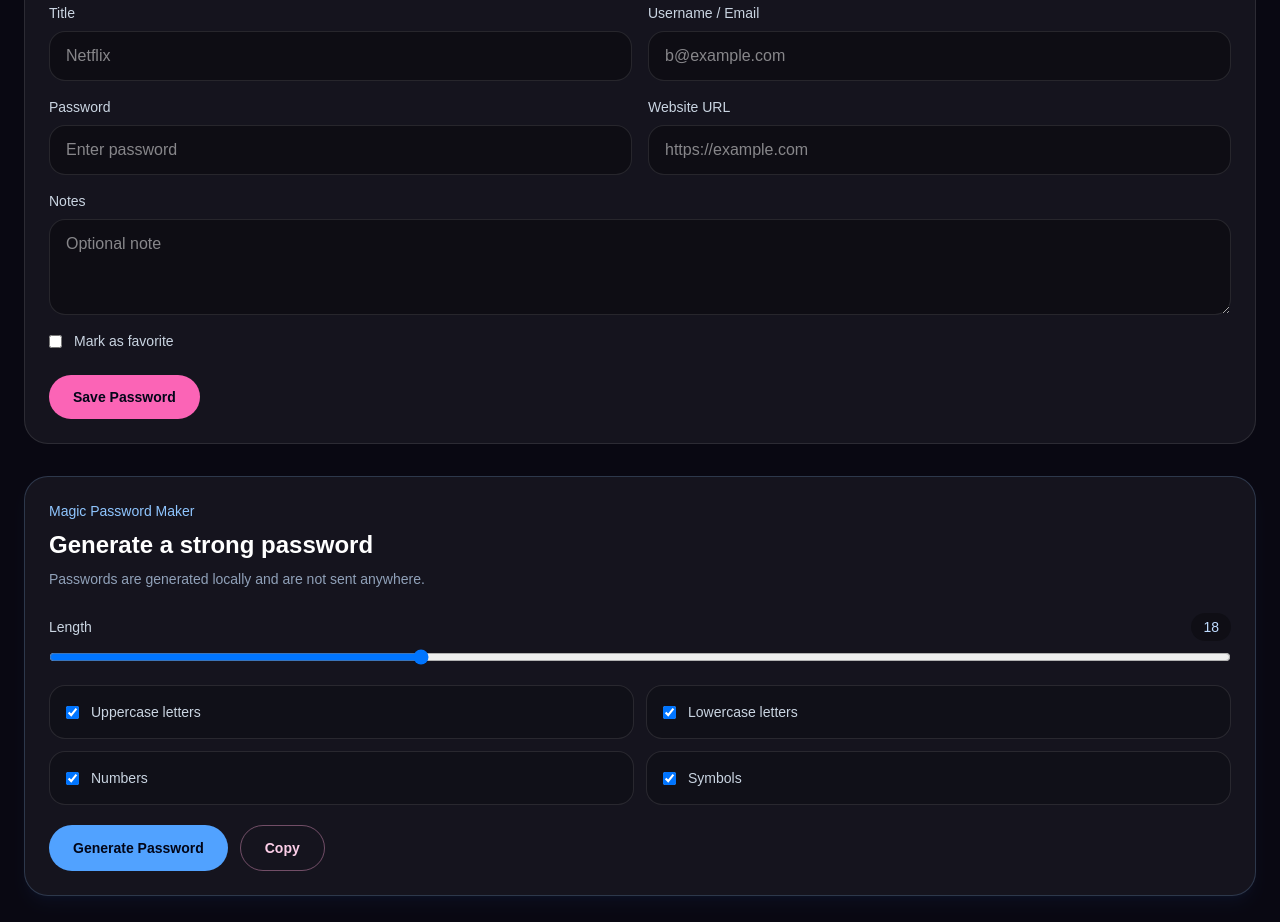
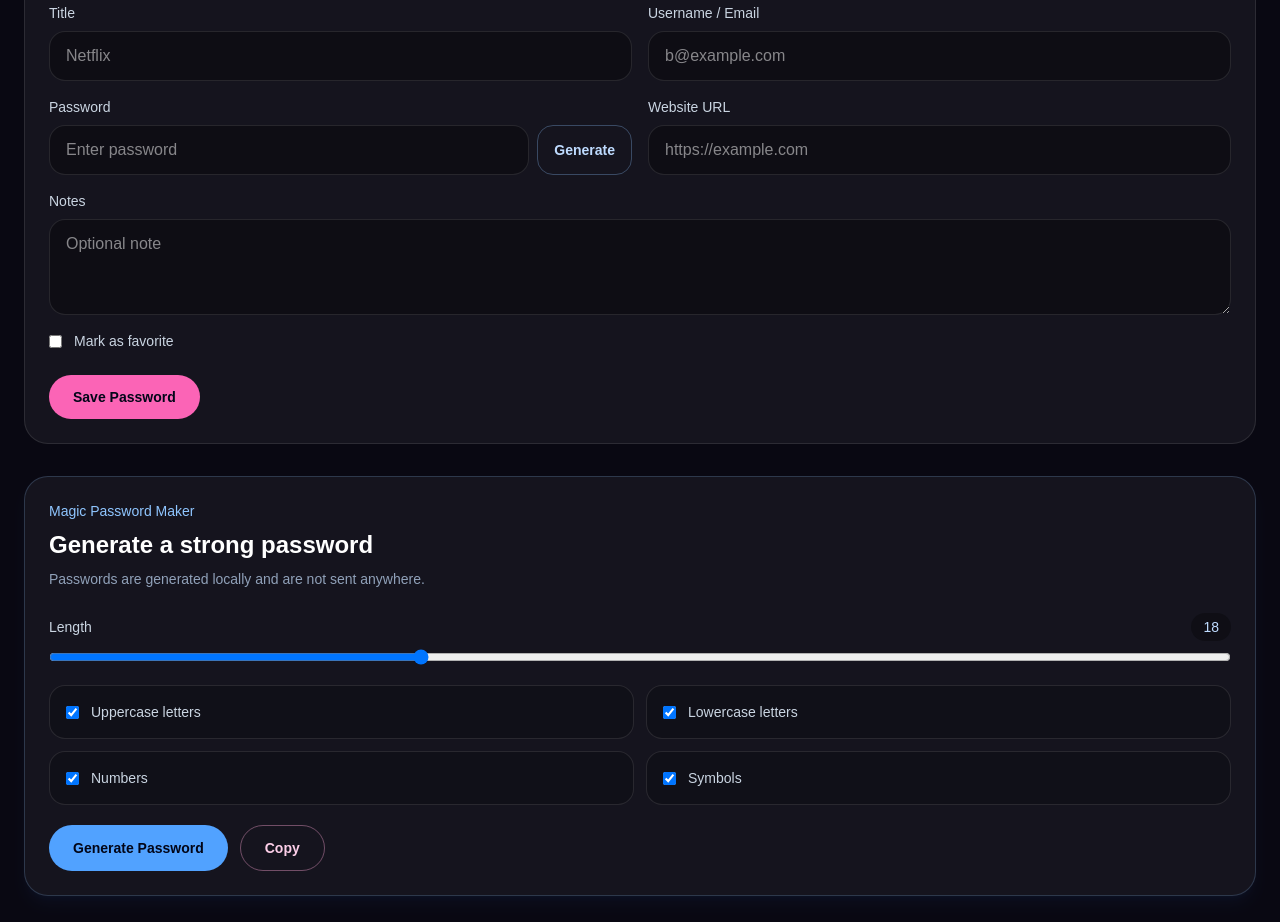
Before and after one commit to kiki-glitch/PassVault, a Next.js app: page /dashboard in a window 1280 px wide. Shown: the part 820-1742 px from the top of the page. Built offline with nearby package versions, Linux system fonts and the light colour scheme; no server answers.

Commit message:
UPdatw AddPassword Form woth generate password

```diff
--- a/src/components/vault/AddPasswordForm.tsx
+++ b/src/components/vault/AddPasswordForm.tsx
@@ -8,6 +8,7 @@ import { createVaultItem } from "@/lib/supabase/vaultItems";
 import { encryptVaultItem } from "@/lib/crypto/vaultCrypto";
 import { useVault } from "./VaultProvider";
 import type { VaultItemFormValues } from "@/types/vault";
+import { generatePassword } from "@/lib/crypto/passwordGenerator";
 
 const initialFormValues: VaultItemFormValues = {
   title: "",
@@ -54,6 +55,24 @@ export function AddPasswordForm({
       name: "B’s Main Vault",
       description: "Default vault for saved keys.",
     });
+  }
+
+  function handleGeneratePassword() {
+    try {
+      const password = generatePassword({
+        length: 18,
+        includeUppercase: true,
+        includeLowercase: true,
+        includeNumbers: true,
+        includeSymbols: true,
+      });
+
+      updateField("password", password);
+      setMessage("Strong password generated locally.");
+    } catch (error) {
+      console.error("Generate password failed:", error);
+      setMessage("Could not generate password.");
+    }
   }
 
   async function handleSubmit(event: FormEvent<HTMLFormElement>) {
@@ -145,13 +164,24 @@ export function AddPasswordForm({
 
         <label className="grid gap-2">
           <span className="text-sm text-slate-300">Password</span>
+
+          <div className="flex gap-2">
             <input
               type="password"
               value={values.password}
               onChange={(event) => updateField("password", event.target.value)}
-            className="rounded-2xl border border-white/10 bg-black/30 px-4 py-3 text-white outline-none focus:border-pink-300"
+              className="min-w-0 flex-1 rounded-2xl border border-white/10 bg-black/30 px-4 py-3 text-white outline-none focus:border-pink-300"
               placeholder="Enter password"
             />
+
+            <button
+              type="button"
+              onClick={handleGeneratePassword}
+              className="rounded-2xl border border-blue-300/30 px-4 py-3 text-sm font-semibold text-blue-200 transition hover:bg-blue-300/10"
+            >
+              Generate
+            </button>
+          </div>
         </label>
 
         <label className="grid gap-2">
```
Lines whose indentation alone changed are shown as unchanged.
